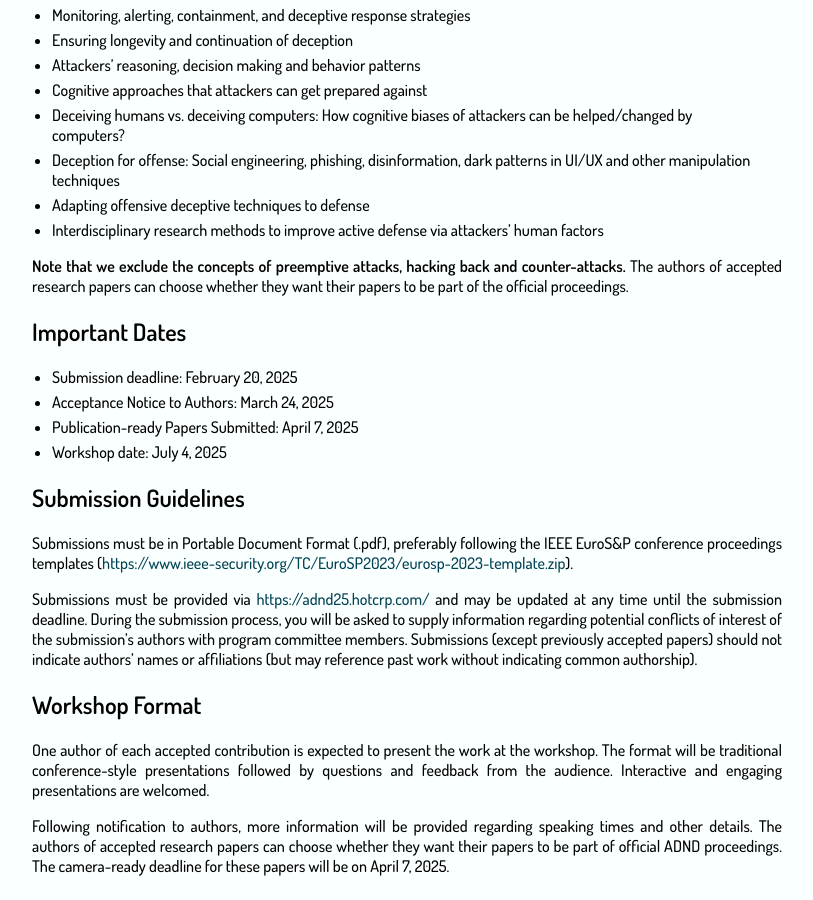
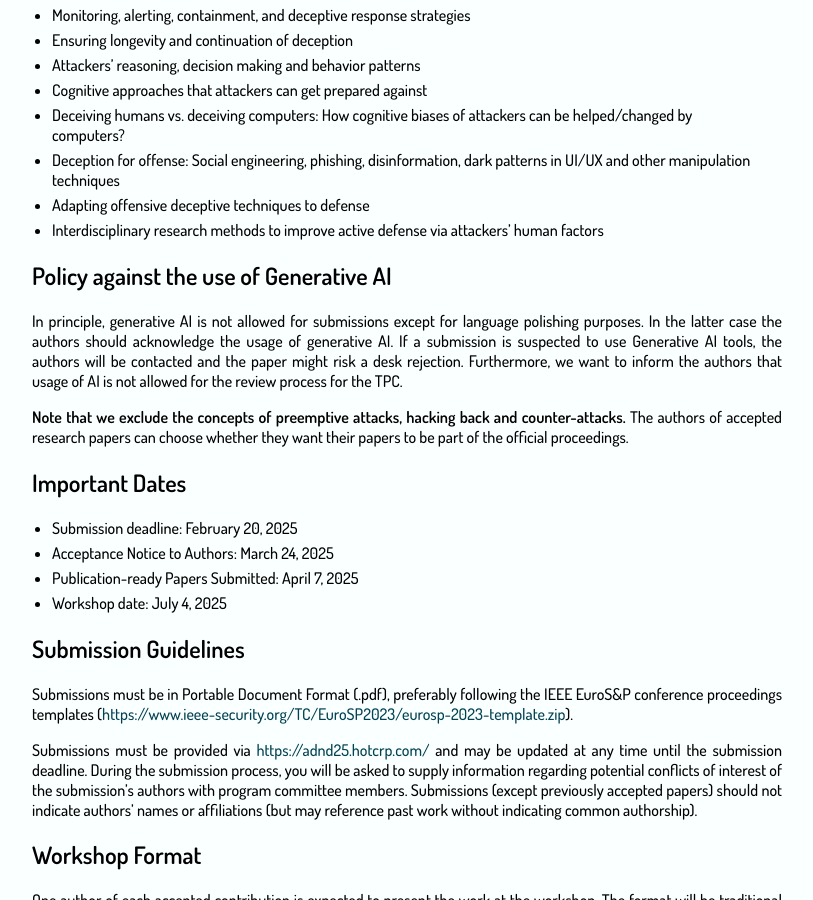
Before and after one commit to BillyPragSec/billypragsec.github.io, a Jekyll site: the page built from index.md, in a window 1280 px wide and 900 px high, scrolled down 2058 px. Shown: the whole window, without its empty margins (233-1046 px from the left). Built offline with Jekyll 4.4.1, drawn with Linux system fonts in a browser that asks for light colours; our own code applies the rules of GitHub Pages for plain Markdown files.

Commit message:
Added use of genAI
added policy on use of genAI

```diff
--- a/index.md
+++ b/index.md
@@ -75,6 +75,9 @@ The topics of interest include (but are not limited to):
 * Adapting offensive deceptive techniques to defense
 * Interdisciplinary research methods to improve active defense via attackers’ human factors
 
+## Policy against the use of Generative AI
+
+In principle, generative AI is not allowed for submissions except for language polishing purposes. In the latter case the authors should acknowledge the usage of generative AI. If a submission is suspected to use Generative AI tools, the authors will be contacted and the paper might risk a desk rejection. Furthermore, we want to inform the authors that usage of AI is not allowed for the review process for the TPC.
 
 
 __Note that we exclude the concepts of preemptive attacks, hacking back and counter-attacks.__
```
Also changed, not shown: 1 other file.
